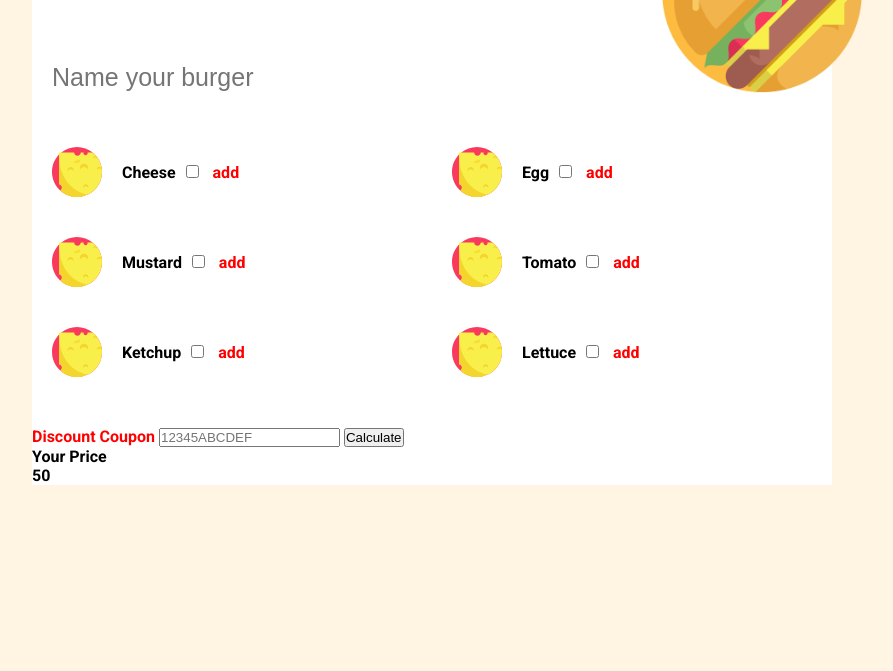
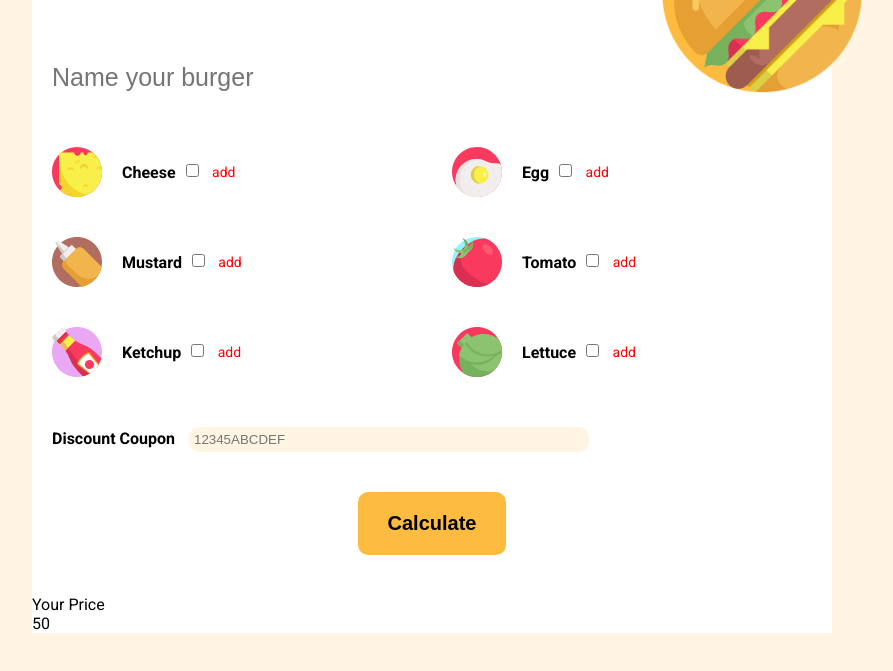
Before and after one commit to filippogarota96/js-burger, a plain HTML site: page index.html in a window 1280 px wide. Shown: the part 81-752 px from the top of the page, without its empty margins (208-1101 px from the left). Drawn offline with Linux system fonts and the light colour scheme.

Commit message:
Stile del main completo

```diff
--- a/css/style.css
+++ b/css/style.css
@@ -28,6 +28,7 @@ header img {
 
 /* stile del main */
 
+/* stile della lista ingredients */
 #burger-name {
   background-color: transparent;
   border: none;
@@ -68,8 +69,52 @@ header img {
   margin: 0 10px;
   cursor: pointer;
 }
+.ingredients-list span {
+  font-weight: 700;
+}
+ .ingredients-list label {
+  color: red;
+  font-size: 14px;
+  cursor: pointer;
+}
+/* stile del coupon */
 
-label {
-  color: red;
-  font-weight: lighter;
+.coupon__label {
+  margin-left: 20px;
+  font-weight: 600;
 }
+#discount-coupon {
+ margin-left: 10px;
+ background-color: #FFF5E2;
+ border: none;
+ padding: 5px;
+ border-radius: 10px;
+ width: 50%;
+}
+#discount-coupon:focus{
+  outline: none;
+}
+
+.button-container {
+  text-align: center;
+  padding: 40px 0;
+}
+
+.btn {
+  padding: 20px 30px;
+  background-color: #FDBB40;
+  border: none;
+  border-radius: 10px;
+  cursor: pointer;
+  font-weight: bold;
+  font-size: 20px;
+  transition: 0.5s background-color;
+}
+
+.btn:focus {
+  outline: none;
+}
+
+.btn:hover {
+  background-color: #bc8725;
+}
--- a/index.html
+++ b/index.html
@@ -5,7 +5,7 @@
   <meta name="viewport" content="width=device-width, initial-scale=1.0">
   <meta http-equiv="X-UA-Compatible" content="ie=edge">
   <link rel="preconnect" href="https://fonts.gstatic.com">
-  <link href="https://fonts.googleapis.com/css2?family=Roboto:ital,wght@0,700;1,400&display=swap" rel="stylesheet">
+<link href="https://fonts.googleapis.com/css2?family=Roboto:wght@300;400;700&display=swap" rel="stylesheet">
   <link rel="stylesheet" href="css/style.css">
   <title>Hamburger</title>
 </head>
@@ -27,7 +27,7 @@
           </label>
         </li>
         <li>
-          <img src="img/cheese.svg" alt="">
+          <img src="img/fried-egg.svg" alt="">
           <span>Egg</span>
           <label for="egg">
             <input id="egg" class="ingredients" type="checkbox" value="4">
@@ -35,7 +35,7 @@
           </label>
         </li>
         <li>
-          <img src="img/cheese.svg" alt="">
+          <img src="img/mustard.svg" alt="">
           <span>Mustard</span>
           <label for="mustard">
             <input id="mustard" class="ingredients" type="checkbox" value="2">
@@ -43,7 +43,7 @@
           </label>
         </li>
         <li>
-          <img src="img/cheese.svg" alt="">
+          <img src="img/tomato.svg" alt="">
           <span>Tomato</span>
           <label for="tomato">
             <input id="tomato" class="ingredients" type="checkbox"value="3">
@@ -51,7 +51,7 @@
           </label>
         </li>
         <li>
-          <img src="img/cheese.svg" alt="">
+          <img src="img/ketchup.svg" alt="">
           <span>Ketchup</span>
           <label for="ketchup">
             <input id="ketchup" class="ingredients" type="checkbox" value="2">
@@ -59,7 +59,7 @@
           </label>
         </li>
         <li>
-          <img src="img/cheese.svg" alt="">
+          <img src="img/lettuce.svg" alt="">
           <span>Lettuce</span>
           <label for="lettuce">
             <input id="lettuce" class="ingredients" type="checkbox">
@@ -67,9 +67,11 @@
           </label>
         </li>
       </ul>
-      <label for="discount">Discount Coupon</label>
+      <label class="coupon__label" for="discount">Discount Coupon</label>
       <input id="discount-coupon" type="text" name="discount" value="" placeholder="12345ABCDEF">
-      <button id="calculate" type="button"> Calculate</button>
+      <div class="button-container">
+      <button id="calculate" class="btn" type="button"> Calculate</button>
+      </div>
     </main>
     <footer>
       <div class="your-price">Your Price</div>
```
